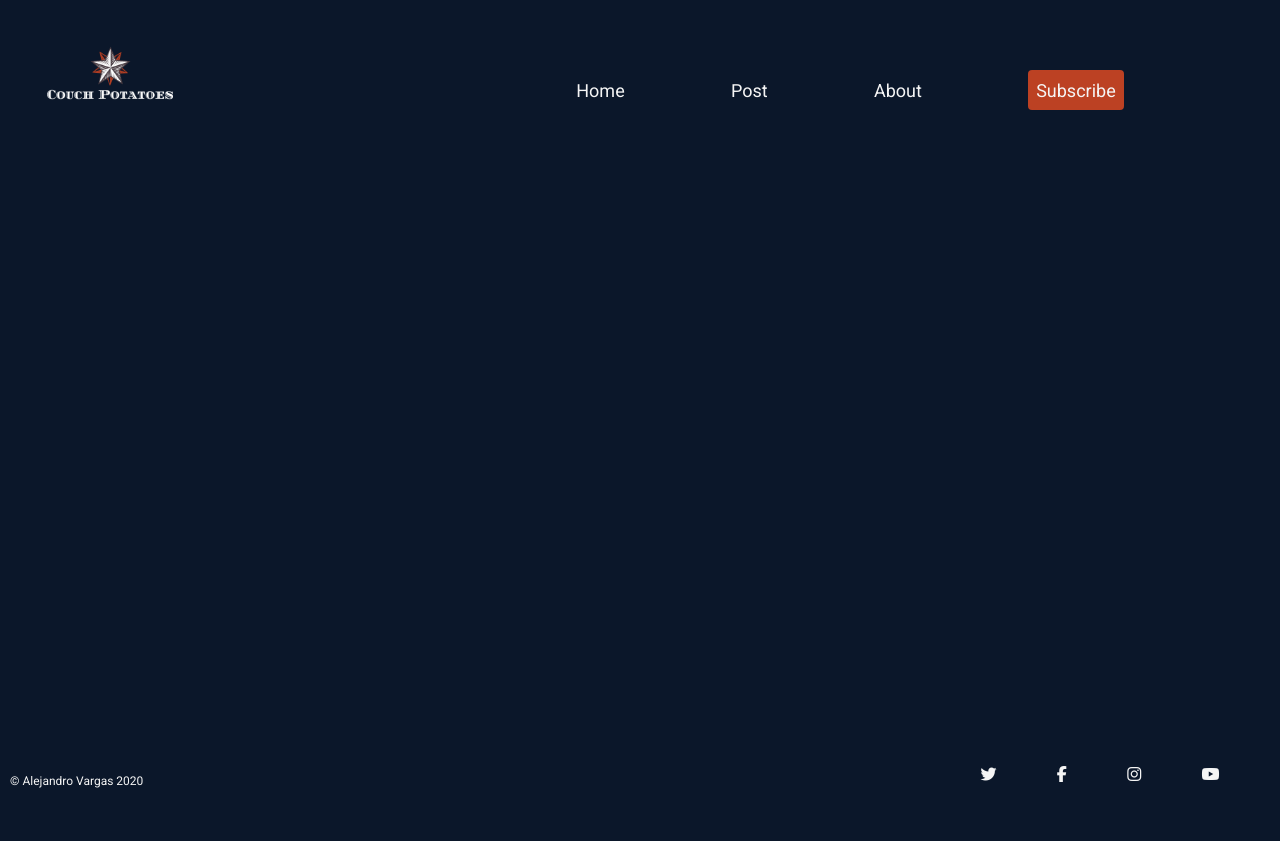
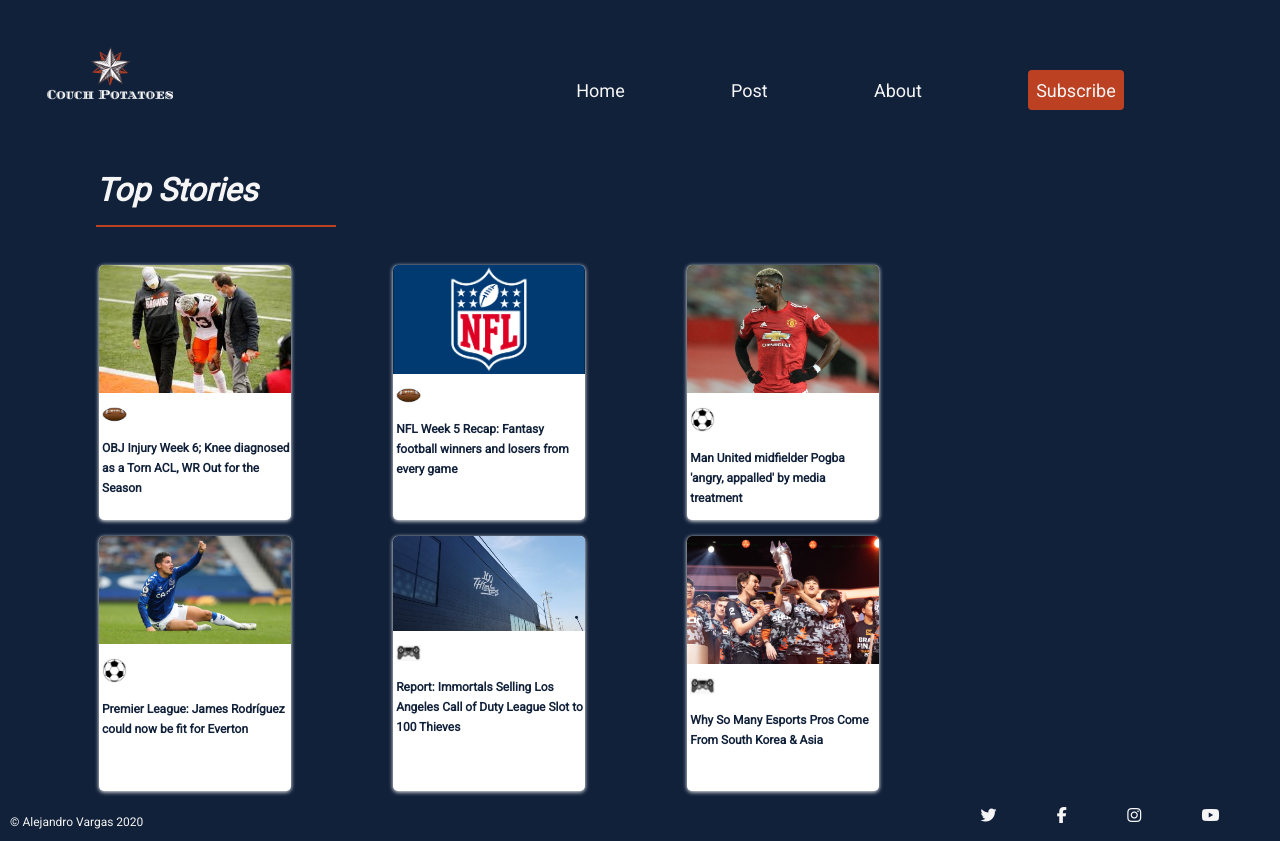
Before and after one commit to ajosvargas/sport-blog, a plain HTML site: page html/index.html in a window 1280 px wide. Before the commit the page ends 800 px from the top, so only its background shows below. Drawn offline with Linux system fonts and the light colour scheme.

Commit message:
home page adjustments

```diff
--- a/css/home.css
+++ b/css/home.css
@@ -3,8 +3,7 @@
 #page-wrapper{
     display: grid;
     grid-template-columns: 1fr 1fr 0.8fr;
-    grid-template-rows: 0.4fr 2.3fr 0.2fr;
-    gap: 0px 0px;
+    grid-template-rows: auto 1fr auto;
     grid-template-areas:
       "head head head"
       "main main aside"
@@ -47,7 +46,7 @@
     border-bottom: 3px solid #BC4123;
 }
 
-.nav-button{
+#nav_button{
     background-color:#BC4123;
     outline-style: none;
     border: none;
@@ -61,15 +60,72 @@
     cursor: pointer;
 }
 
-.nav-button:hover{
+#nav_button:hover{
     background-color:#d2583a;
 }
+
+/* Cards */
+
+main{
+    grid-area:main;
+}
+
+#main-header{
+    font-family:'Roboto', sans-serif;
+    font-style: italic;
+    margin-left: 6rem;
+    padding-bottom: 1rem;
+    border-bottom: 2px solid #BC4123;
+    width:15rem;
+}
+
+.main-flex{
+    grid-area: main;
+    min-width:50rem;
+    display: flex;
+    flex-direction: row;
+    margin-left: 2rem;
+    justify-content: space-around;
+    flex-wrap: wrap;
+}
+
+.preview_card{
+    margin: 1rem 0 0 2rem;
+    width:12rem;
+    background-color: #fff;
+    border-radius: 5px;
+    box-shadow: 0 1px 4px 0 rgb(255, 255, 255);
+    height:15.9375rem;
+}
+
+.preview_card:hover{
+    box-shadow: 0 8px 16px 0 rgba(0,0,0,0.2);
+}
+
+.preview_pic{
+    width: 12rem;
+    border-top-left-radius: 5px;
+    border-top-right-radius: 5px;
+}
+
+em .preview_icon{
+    width:25px;
+    margin-left:3px;
+    margin-top:10px;
+}
+
+.preview_text{
+    color:#11213a;
+    font-family:'Roboto', sans-serif;
+    font-size:12px;
+    margin-left:3px;
+    line-height: 20px;
+}
+
 
 /* Footer */
 
 .foot-flex{
-    position: fixed;
-    bottom:0px;
     grid-area: foot;
     display: flex;
     flex-direction: row;
--- a/css/main.css
+++ b/css/main.css
@@ -11,11 +11,13 @@
   html {
     box-sizing: border-box;
     font-size:16px;
+    height: 100vh;
   }
 
   body {
     margin: 0;
     padding: 0;
-    background-color: #0B172A;
+    background-color: #11213a;
     color:whitesmoke;
+    height: 100vh;
 }
--- a/html/index.html
+++ b/html/index.html
@@ -5,7 +5,6 @@
     <meta name="viewport" content="width=device-width, initial-scale=1.0">
     <link rel="stylesheet" type="text/css" href="/css/main.css">
     <script src="https://kit.fontawesome.com/0c0ebddd57.js" crossorigin="anonymous"></script>
-    <script src="/js/main.js"></script>
     <title>Couch Potatoes</title>
 </head>
 <body>
@@ -16,9 +15,49 @@
                 <a href="#" class="nav-a"><li>Home</li></a>
                 <a href="#" class="nav-a"><li>Post</li></a>
                 <a href="#" class="nav-a"><li>About</li></a>
-                <li><button class="nav-button">Subscribe</button></li>
+                <li><button id="nav_button">Subscribe</button></li>
             </ul>
         </header>
+        <main>
+            <h1 id="main-header">Top Stories</h1>
+            <section class="main-flex">
+                <div class="preview_card">
+                    <img src="/assets/obj.jpeg" alt="Odell Beckham walking off the field" class="preview_pic">
+                    <em><img src="/assets/football.jpeg" alt="a cartoon football" class="preview_icon"></em>
+                    <strong><p class="preview_text">OBJ Injury Week 6; Knee diagnosed as a Torn ACL, WR Out for the Season</p></strong>
+                </div>
+
+                <div class="preview_card">
+                    <img src="/assets/nfl.png" alt="logo of the national football league" class="preview_pic">
+                    <em><img src="/assets/football.jpeg" alt="a cartoon football" class="preview_icon"></em>
+                    <strong><p class="preview_text">NFL Week 5 Recap: Fantasy football winners and losers from every game</p></strong>
+                </div>
+
+                <div class="preview_card">
+                    <img src="/assets/pogba.jpg" alt="Picture of Paul Pogba on the pitch" class="preview_pic">
+                    <em><img src="/assets/soccer.jpg" alt="a cartoon soccer ball" class="preview_icon"></em>
+                    <strong><p class="preview_text">Man United midfielder Pogba 'angry, appalled' by media treatment</p></strong>
+                </div>
+                <div class="preview_card">
+                    <img src="/assets/james.jpg" alt="James Rodríguez laying on the pitch" class="preview_pic">
+                    <em><img src="/assets/soccer.jpg" alt="a cartoon soccer ball" class="preview_icon"></em>
+                    <strong><p class="preview_text">Premier League: James Rodríguez could now be fit for Everton</p></strong>
+                </div>
+
+                <div class="preview_card">
+                    <img src="/assets/100T.jpg" alt="100 Thieves compound" class="preview_pic">
+                    <em><img src="/assets/gaming.png" alt="a cartoon gaming controller" class="preview_icon"></em>
+                    <strong><p class="preview_text">Report: Immortals Selling Los Angeles Call of Duty League Slot to 100 Thieves</p></strong>
+                </div>
+
+                <div class="preview_card">
+                    <img src="/assets/esports.jpg" alt="picture of SF Shock winning the Overwatch title" class="preview_pic">
+                    <em><img src="/assets/gaming.png" alt="a cartoon gaming controller" class="preview_icon"></em>
+                    <strong><p class="preview_text">Why So Many Esports Pros Come From South Korea & Asia</p></strong>
+                </div>
+
+            </section>
+        </main>
         <footer class="foot-flex">
             <p class="foot-p">&copy Alejandro Vargas 2020</p>
             <ul class="social">
@@ -29,5 +68,6 @@
             </ul>
         </footer>
     </div>
+<script src="/js/main.js"></script>
 </body>
 </html>
--- a/js/main.js
+++ b/js/main.js
@@ -1,5 +1,5 @@
-let buttonNav = document.querySelector('.nav-button');
+let button = document.getElementById('nav_button');
 
-buttonNav.addEventListener('click', () => {
-    location.assign('');
+button.addEventListener('click', () => {
+    location.assign('#');
 })
```
Also changed, not shown: assets/100T.jpg (added), assets/esports.jpg (added), assets/football.jpeg (added), assets/gaming.png (added), assets/james.jpg (added), assets/nfl.png (added), assets/obj.jpeg (added), assets/pogba.jpg (added), assets/soccer.jpg (added).
